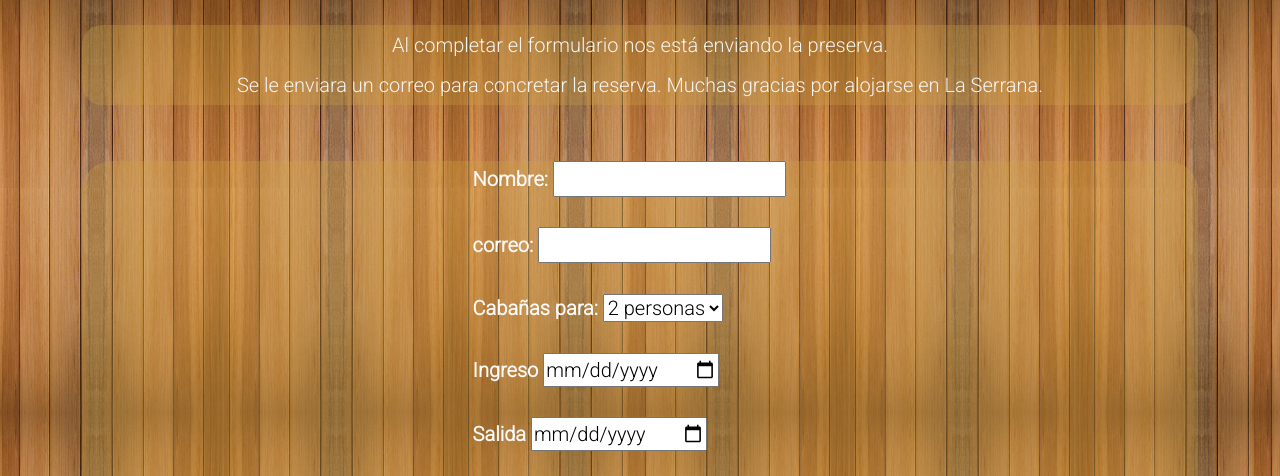
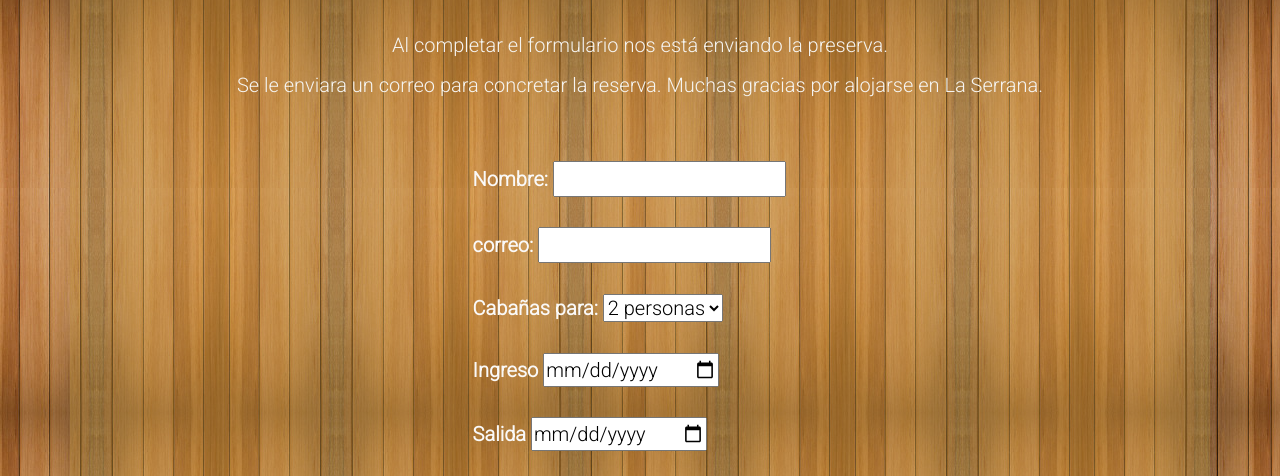
Before and after one commit to mgiribaldi451/ProyectoFinalCoder, a website: page Reservas/reserva.html in a window 1280 px wide. Shown: the part 234-710 px from the top of the page. Drawn offline with nearby package versions, Linux system fonts and the light colour scheme.

Commit message:
Commit correcion

```diff
--- a/Reservas/reserva.html
+++ b/Reservas/reserva.html
@@ -15,7 +15,7 @@
 </head>
 
 <body>
-    <div class="container">
+    <div class="container fondodiv">
         <header>
             <nav class="navbar navbar-expand-lg navbar-light">
                 <a class="navbar-brand" href="#"><img src="../imagenes/cropped-EE-Logo-La-Serrana-120x85.png"></a>
@@ -51,7 +51,7 @@
         </div>
         <div class="intro">
 
-            <p class="intro__text">
+            <p>
               Al completar el formulario nos está enviando la preserva. <br> Se le enviara un correo para concretar la reserva.
 
               Muchas gracias por alojarse en La Serrana.</p>
--- a/scss/estilo.scss
+++ b/scss/estilo.scss
@@ -29,8 +29,6 @@ a {
 }
 .btn-whatsapp {
   display: block;
-  //width:50%;
-  //height:50%;
   color: #fff;
   position: fixed;
   right: 1px;
@@ -48,15 +46,14 @@ a {
 
 .titulo {
   margin-top: 60px;
-  background-color: rgba(204, 161, 68, 0.317);
+  //background-color: rgba(204, 161, 68, 0.317);
   font-family: "Roboto", sans-serif;
   color: rgb(245, 244, 241);
   text-align: center;
 }
 .titulo2 {
-  background-color: rgba(204, 161, 68, 0.317);
+  //background-color: rgba(204, 161, 68, 0.317);
   margin-top: 60px;
-
   font-family: "Roboto", sans-serif;
   color: rgb(245, 244, 241);
   text-align: center;
@@ -67,7 +64,7 @@ a {
 .form {
   margin-top: 10%;
 
-  background-color: rgba(204, 161, 68, 0.317);
+  //background-color: rgba(204, 161, 68, 0.317);
   font-family: "Roboto", sans-serif;
   font-size: 15px;
   color: rgb(250, 249, 248);
@@ -98,7 +95,7 @@ a {
 
 .listaservicios {
   border-radius: 30px;
-  background-color: rgba(204, 161, 68, 0.317);
+ // background-color: rgba(204, 161, 68, 0.317);
   list-style-type: none;
   text-align: center;
   color: #fff;
@@ -107,7 +104,7 @@ a {
 .intro {
   text-align:center;
   border-radius: 20px;
-  background-color: rgba(204, 161, 68, 0.317);
+  //background-color: rgba(204, 161, 68, 0.317);
   margin-top: 40px;
   font-family: "Roboto", sans-serif;
   font-size: 20px;
@@ -142,7 +139,7 @@ a {
   .form {
     margin-top: 5%;
 
-    background-color: rgba(204, 161, 68, 0.317);
+   // background-color: rgba(204, 161, 68, 0.317);
     font-family: "Roboto", sans-serif;
     font-weight: bold !important;
     font-size: 20px;
@@ -150,6 +147,10 @@ a {
     align-content: center;
     border-radius: 30px;
   }
+}
+
+.fondodiv{
+  background-color: rgba(204, 161, 68, 0.317);
 }
 
 @media (min-width: 1200px) {
@@ -207,7 +208,7 @@ a {
   }
   .form {
     margin-top: 5%;
-    background-color: rgba(204, 161, 68, 0.317);
+    //background-color: rgba(204, 161, 68, 0.317);
     font-family: "Roboto", sans-serif;
     font-size: 20px;
     color: rgb(250, 249, 248);
```
Also changed, not shown: Cabanas/cabanas.html (+1 -1 lines), Servicios/servicios.html (+1 -1 lines), index.html (+1 -1 lines), informacion/informacion.html (+1 -1 lines), css/estilo.css, 1 other file.
